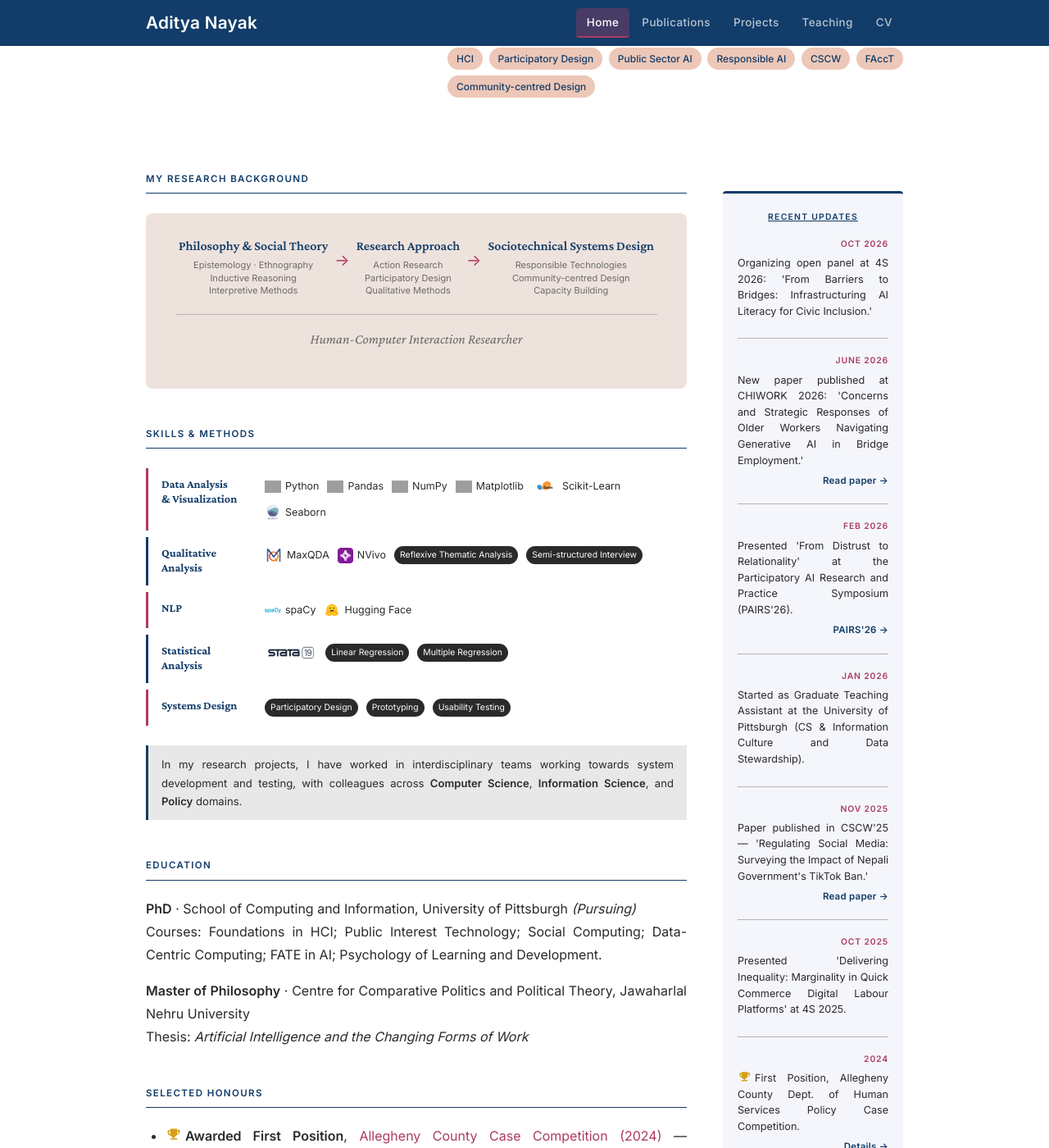
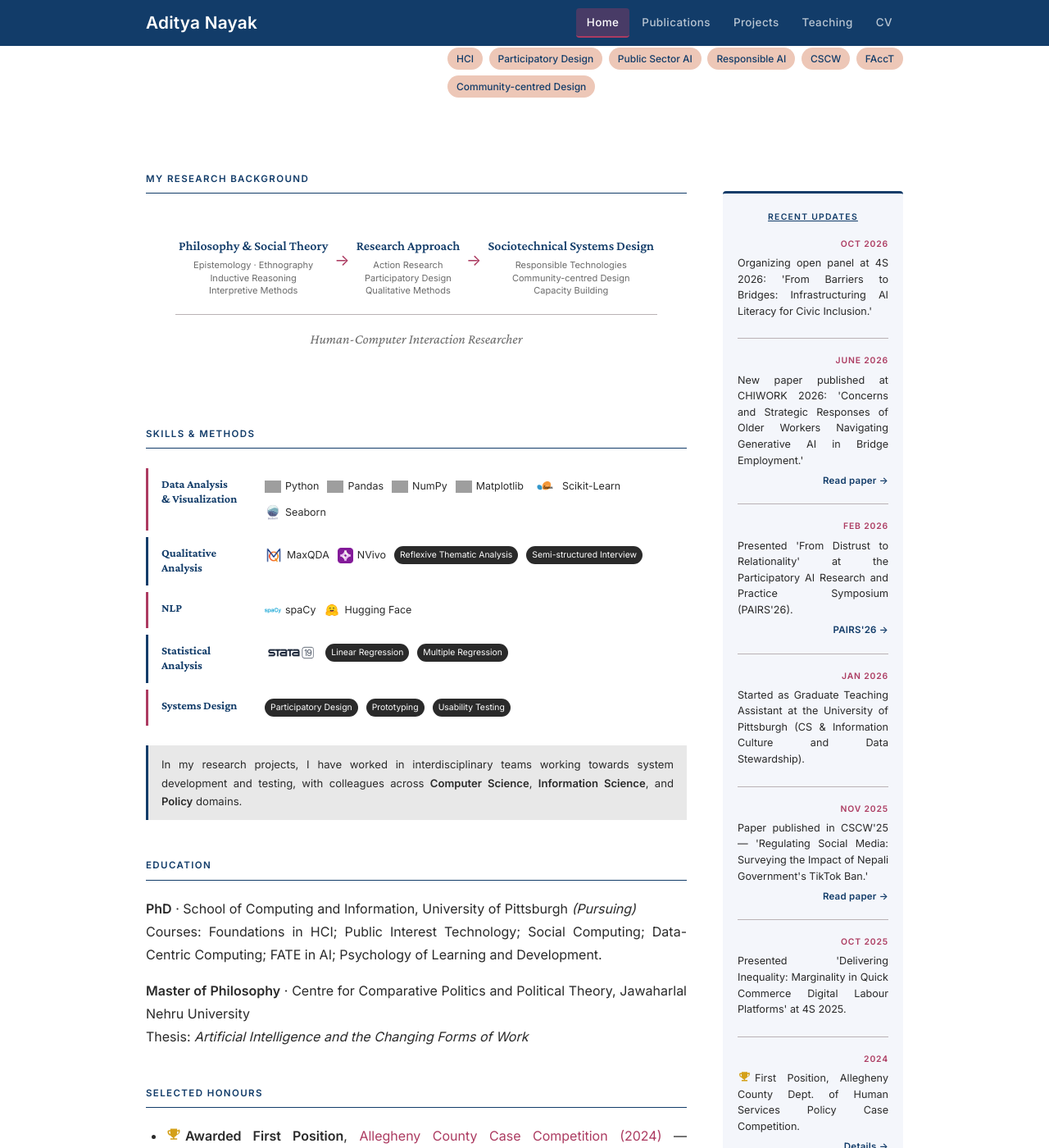
Before and after one commit to adityanayak-info/adityanayak-info.github.io, a Jekyll site: the page built from index.md, in a window 1280 px wide and 1400 px high, scrolled down 561 px. Shown: the whole window at 82% size. Built offline with Jekyll 4.4.1, drawn with Linux system fonts in a browser that asks for light colours; grey boxes are pictures that could not be loaded.

Commit message:
Update style.css

```diff
--- a/assets/css/style.css
+++ b/assets/css/style.css
@@ -365,11 +365,15 @@ hr.profile-rule {
    HOME — CAREER PATH DIAGRAM
    ============================================================ */
 .career-path {
-  background: var(--cream);
+  background: transparent;
   border-radius: 8px;
   padding: 30px 36px;
   margin: 1.5rem 0;
   text-align: center;
+}
+
+.career-path h3 {
+  color: var(--burgundy);
 }
 
 .career-stages {
```
